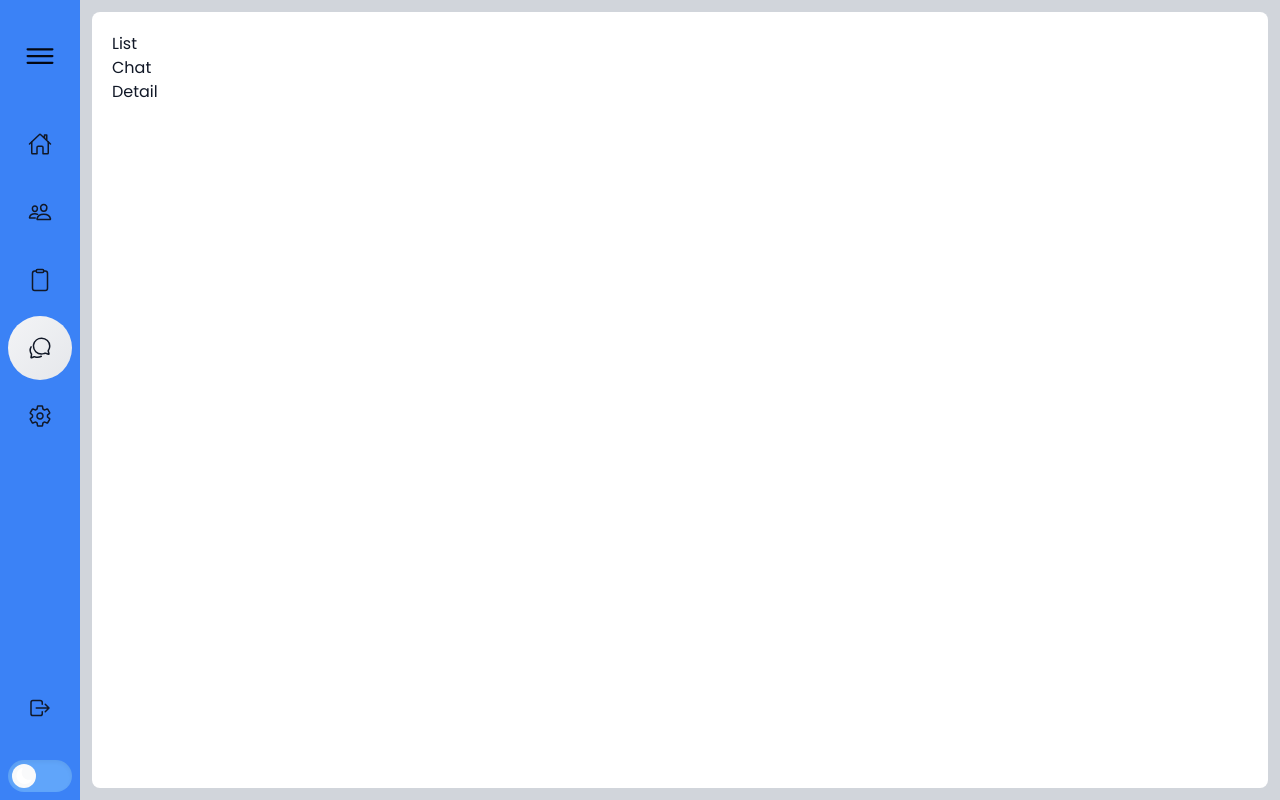
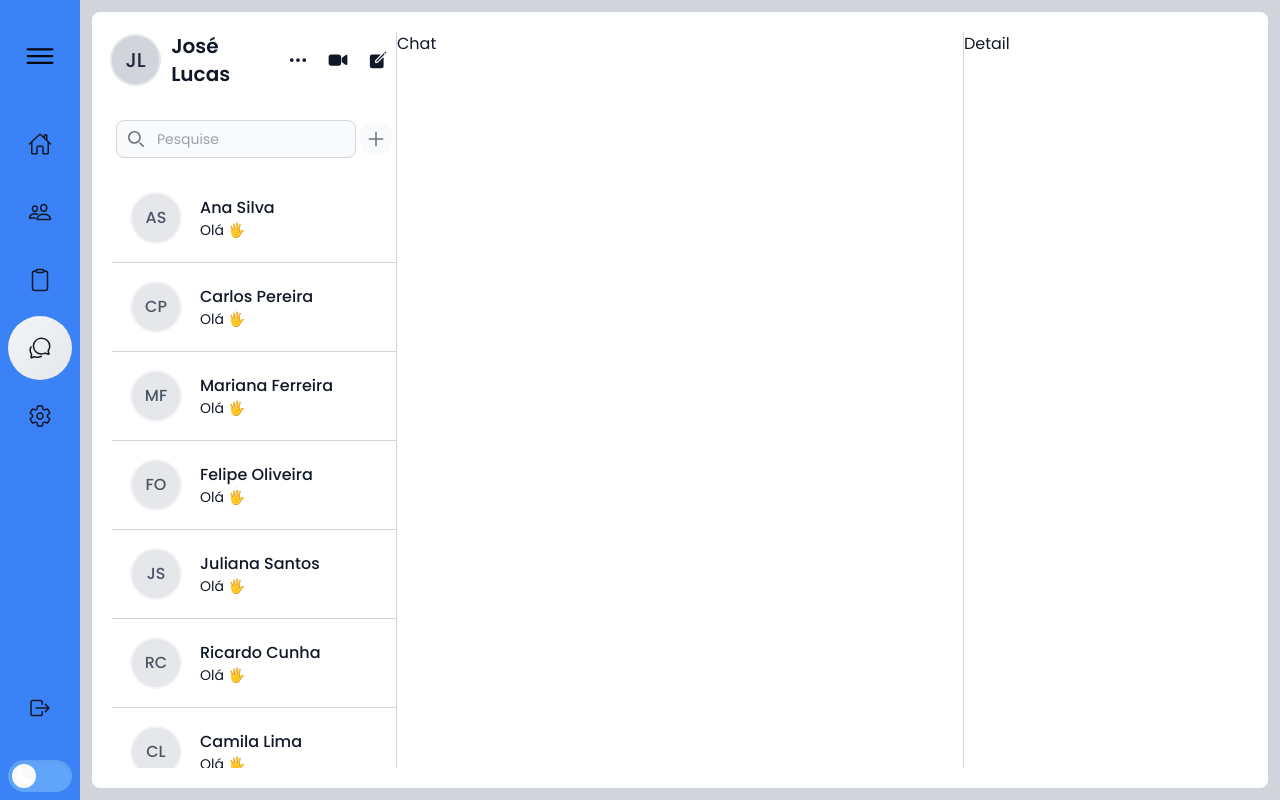
Before and after one commit to joselucas77/projeto-escolar, a Next.js app: page /chat in a window 1280 px wide. Shown: the top 800 px of the page. Built offline with nearby package versions, Linux system fonts and the light colour scheme.

Commit message:
finalizado componente List

```diff
--- /dev/null
+++ b/api/datas/chat.ts
@@ -0,0 +1,58 @@
+export interface Chat {
+  profile: string;
+  name: string;
+  mensage: string;
+}
+
+export const ChatItems: Chat[] = [
+  {
+    profile: "AS",
+    name: "Ana Silva",
+    mensage: "Olá 🖐",
+  },
+  {
+    profile: "CP",
+    name: "Carlos Pereira",
+    mensage: "Olá 🖐",
+  },
+  {
+    profile: "MF",
+    name: "Mariana Ferreira",
+    mensage: "Olá 🖐",
+  },
+  {
+    profile: "FO",
+    name: "Felipe Oliveira  ",
+    mensage: "Olá 🖐",
+  },
+  {
+    profile: "JS",
+    name: "Juliana Santos",
+    mensage: "Olá 🖐",
+  },
+  {
+    profile: "RC",
+    name: "Ricardo Cunha",
+    mensage: "Olá 🖐",
+  },
+  {
+    profile: "CL",
+    name: "Camila Lima",
+    mensage: "Olá 🖐",
+  },
+  {
+    profile: "VM",
+    name: "Vinícius Martins",
+    mensage: "Olá 🖐",
+  },
+  {
+    profile: "AA",
+    name: "Aline Almeida",
+    mensage: "Olá 🖐",
+  },
+  {
+    profile: "LR",
+    name: "Lucas Rodrigues",
+    mensage: "Olá 🖐",
+  },
+];
--- a/app/(auth)/chat/page.tsx
+++ b/app/(auth)/chat/page.tsx
@@ -14,7 +14,7 @@ const Chat = () => {
           : "w-[calc(100%-80px)] left-20"
       }`}
     >
-      <div className="bg-white relative w-full h-full rounded-lg p-5 text-gray-900 dark:text-white dark:bg-gray-800">
+      <div className="bg-white relative flex flex-row w-full h-full rounded-lg p-5 text-gray-900 dark:text-white dark:bg-gray-800">
         <List />
         <ChatContent />
         <Detail />
--- a/app/(auth)/globals.css
+++ b/app/(auth)/globals.css
@@ -36,37 +36,18 @@ body::-webkit-scrollbar-thumb {
 
 div::-webkit-scrollbar,
 main::-webkit-scrollbar {
-  width: 12px;
-  border-radius: 8px;
+  width: 2px;
 }
 
 div::-webkit-scrollbar-track,
-main::-webkit-scrollbar-track {
-  background: #287bff;
+main::-webkit-scrollbar-track,
+div::-webkit-scrollbar-corner,
+main::-webkit-scrollbar-corner {
+  background: transparent;
 }
 
 div::-webkit-scrollbar-thumb,
 main::-webkit-scrollbar-thumb {
-  background-color: white;
+  background-color: #030712;
   border-radius: 20px;
-  border: 3px solid #287bff;
 }
-
-
-.Toastify__toast-theme--dark {
-  background-color: #374151;
-  color: #e5e7eb;
-}
-
-.Toastify__progress-bar-theme--dark {
-  background-color: #3b82f6;
-}
-
-.Toastify__toast-theme--light {
-  background-color: #e5e7eb;
-  color: #1f2937;
-}
-
-.Toastify__progress-bar-theme--light {
-  background-color: #1d4ed8;
-}
--- a/components/chat/chat-content.tsx
+++ b/components/chat/chat-content.tsx
@@ -1,7 +1,11 @@
 import React from "react";
 
 const ChatContent = () => {
-  return <div>Chat</div>;
+  return (
+    <div className="flex flex-col basis-1/2 border-x border-solid border-gray-300 dark:border-gray-900">
+      Chat
+    </div>
+  );
 };
 
 export default ChatContent;
--- /dev/null
+++ b/components/chat/chat-list.tsx
@@ -0,0 +1,74 @@
+import React, { useState } from "react";
+import { IoAdd, IoRemove } from "react-icons/io5";
+import { useAppContext } from "@/contexts/context";
+
+const ChatList = () => {
+  const { navbarActive, search, setSearch, chat } = useAppContext();
+  const [addMode, setAddMode] = useState(false);
+  return (
+    <div className="flex flex-col overflow-scroll">
+      <div className="flex flex-row flex-wrap space-y-4 sm:space-y-0 items-center justify-between py-4 px-1 mt-2">
+        <div
+          className={`transition-all duration-500 ${
+            navbarActive ? "w-48" : "w-60"
+          }`}
+        >
+          <div className="relative">
+            <div
+              className="absolute inset-y-0
+             start-0 flex items-center ps-3 pointer-events-none"
+            >
+              <svg
+                className="w-4 h-4 text-gray-500 dark:text-gray-400"
+                aria-hidden="true"
+                xmlns="http://www.w3.org/2000/svg"
+                fill="none"
+                viewBox="0 0 20 20"
+              >
+                <path
+                  stroke="currentColor"
+                  strokeLinecap="round"
+                  strokeLinejoin="round"
+                  strokeWidth="2"
+                  d="m19 19-4-4m0-7A7 7 0 1 1 1 8a7 7 0 0 1 14 0Z"
+                />
+              </svg>
+            </div>
+            <input
+              type="text"
+              id="table-search"
+              className="block w-full p-2 ps-10 text-sm text-gray-900 border border-gray-300 rounded-lg bg-gray-50 focus:ring-blue-500 focus:border-blue-500 dark:bg-gray-700 dark:border-gray-600 dark:placeholder-gray-400 dark:text-white dark:focus:ring-blue-500 dark:focus:border-blue-500"
+              value={search}
+              onChange={(e) => setSearch(e.target.value)}
+              placeholder="Pesquise"
+            />
+          </div>
+        </div>
+        <div
+          className="flex justify-center items-center text-2xl text-gray-500 bg-gray-50 w-8 h-8 rounded-xl cursor-pointer dark:text-gray-400 dark:bg-gray-700"
+          onClick={() => setAddMode((prev) => !prev)}
+        >
+          {addMode ? <IoRemove /> : <IoAdd />}
+        </div>
+      </div>
+      {chat.map((item, index) => (
+        <div
+          key={index}
+          className="flex items-center gap-5 p-5 cursor-pointer border-b border-solid border-gray-300 dark:border-gray-900"
+        >
+          <div className="relative inline-flex items-center justify-center w-12 h-12 ring-2 p-1 ring-gray-100 overflow-hidden bg-gray-200 rounded-full dark:ring-gray-500 dark:bg-gray-600">
+            <span className="font-medium text-gray-600 dark:text-gray-300">
+              {item.profile}
+            </span>
+          </div>
+          <div className="flex flex-col">
+            <span className="font-medium">{item.name}</span>
+            <p className="text-sm font-light">{item.mensage}</p>
+          </div>
+        </div>
+      ))}
+    </div>
+  );
+};
+
+export default ChatList;
--- a/components/chat/detail.tsx
+++ b/components/chat/detail.tsx
@@ -1,7 +1,7 @@
 import React from "react";
 
 const Detail = () => {
-  return <div>Detail</div>;
+  return <div className="basis-1/4">Detail</div>;
 };
 
 export default Detail;
--- a/components/chat/list.tsx
+++ b/components/chat/list.tsx
@@ -1,7 +1,14 @@
 import React from "react";
+import UserInfo from "./user-info";
+import ChatList from "./chat-list";
 
 const List = () => {
-  return <div>List</div>;
+  return (
+    <div className="flex flex-col basis-1/4">
+      <UserInfo />
+      <ChatList />
+    </div>
+  );
 };
 
 export default List;
--- /dev/null
+++ b/components/chat/user-info.tsx
@@ -0,0 +1,37 @@
+import { useAppContext } from "@/contexts/context";
+import Image from "next/image";
+import React from "react";
+import {
+  IoVideocam,
+  IoEllipsisHorizontalSharp,
+  IoCreate,
+} from "react-icons/io5";
+
+const UserInfo = () => {
+  const { navbarActive } = useAppContext();
+  return (
+    <div className="flex items-center justify-between pb-2">
+      <div className="flex items-center gap-3">
+        <div className="relative inline-flex items-center justify-center w-12 h-12 overflow-hidden ring-2 p-1 ring-gray-200 bg-gray-300 rounded-full dark:ring-gray-700 dark:bg-gray-900">
+          <span className="font-medium text-xl text-gray-800 dark:text-gray-300">
+            JL
+          </span>
+        </div>
+        <h2
+          className={`font-semibold transition-all duration-500 ${
+            navbarActive ? "text-lg" : "text-xl"
+          }`}
+        >
+          José Lucas
+        </h2>
+      </div>
+      <div className="flex gap-5 px-2">
+        <IoEllipsisHorizontalSharp className="w-5 h-5 cursor-pointer" />
+        <IoVideocam className="w-5 h-5 cursor-pointer" />
+        <IoCreate className="w-5 h-5 cursor-pointers" />
+      </div>
+    </div>
+  );
+};
+
+export default UserInfo;
--- a/contexts/context.tsx
+++ b/contexts/context.tsx
@@ -10,8 +10,9 @@ import { Persons } from "@/api/datas/studants";
 import { Context, Task } from "@/api/datas/task";
 import PopUp from "@/components/modal/pop-up";
 import { AppContextType } from "@/types/app-context";
-import { Toast } from "@/types/toat";
+import { Toast } from "@/types/toast";
 import FormModal from "@/components/tasks/form";
+import { ChatItems } from "@/api/datas/chat";
 
 const AppContext = createContext<AppContextType | undefined>(undefined);
 
@@ -87,10 +88,6 @@ export const AppProvider: React.FunctionComponent<{ children: ReactNode }> = ({
     }
   };
 
-  // const handleRemoveToast = (id: number) => {
-  //   setToasts((prevToasts) => prevToasts.filter((toast) => toast.id !== id));
-  // };
-
   const handleRemoveToast = (id: number) => {
     setToasts((prevToasts) =>
       prevToasts.map((toast) => {
@@ -110,6 +107,13 @@ export const AppProvider: React.FunctionComponent<{ children: ReactNode }> = ({
   const [search, setSearch] = useState("");
   const [canGoBack, setCanGoBack] = useState(true);
   const [canGoForward, setCanGoForward] = useState(true);
+
+  //filter chat
+  const chat = ChatItems.filter(
+    (chat) =>
+      chat.name.toLowerCase().includes(search.toLowerCase()) ||
+      chat.mensage.toLowerCase().includes(search.toLowerCase())
+  );
 
   // Pagination studants table
   const [currentPagePersons, setCurrentPagePersons] = useState(1);
@@ -248,6 +252,7 @@ export const AppProvider: React.FunctionComponent<{ children: ReactNode }> = ({
         changeMode,
         addClass,
         setToasts,
+        chat,
       }}
     >
       {children}
--- a/types/app-context.ts
+++ b/types/app-context.ts
@@ -1,7 +1,8 @@
 import { Person } from "@/api/datas/studants";
 import { Task } from "@/api/datas/task";
 import { Dispatch, SetStateAction } from "react";
-import { Toast } from "./toat";
+import { Toast } from "./toast";
+import { Chat } from "@/api/datas/chat";
 
 export interface AppContextType {
   navbarActive: boolean;
@@ -21,6 +22,7 @@ export interface AppContextType {
   currentItems: Task[];
   currentPersons: Person[];
   toasts: Toast[];
+  chat: Chat[];
   setToasts: React.Dispatch<React.SetStateAction<Toast[]>>;
   setSearch: Dispatch<SetStateAction<string>>;
   setCanGoBack: React.Dispatch<React.SetStateAction<boolean>>;
```
Also changed, not shown: types/toast.ts (renamed from types/toat.ts).
